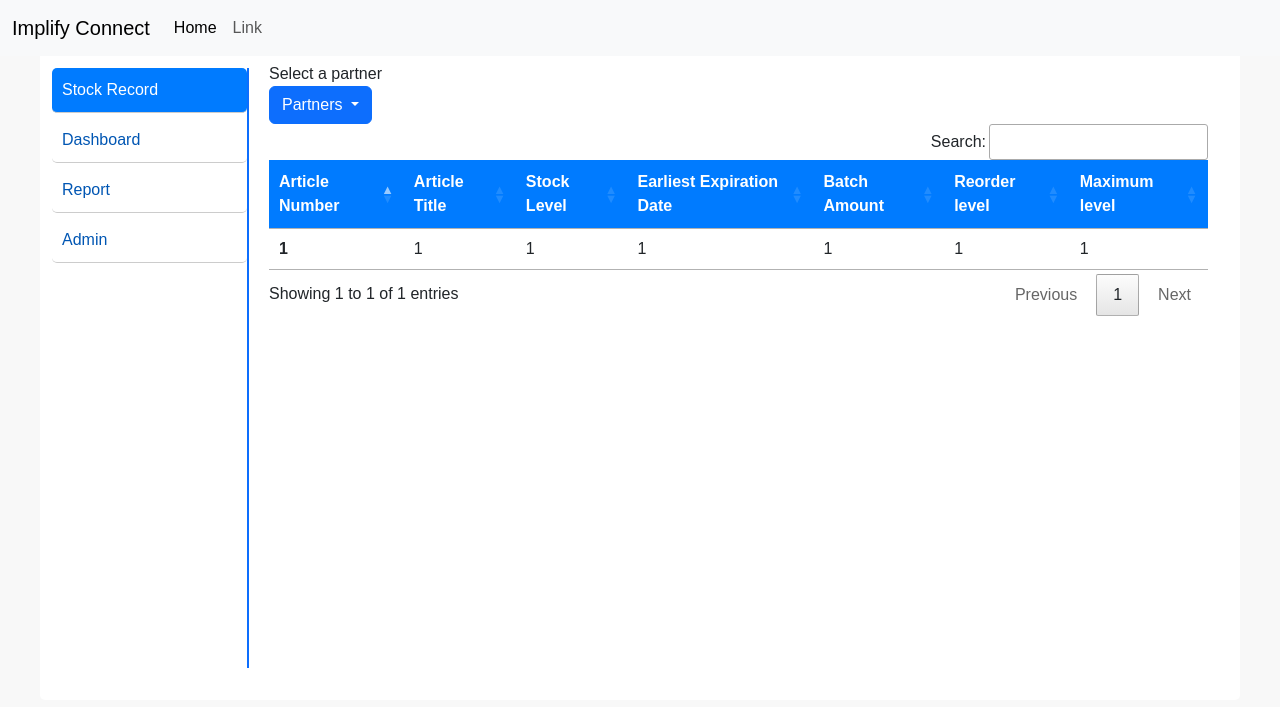
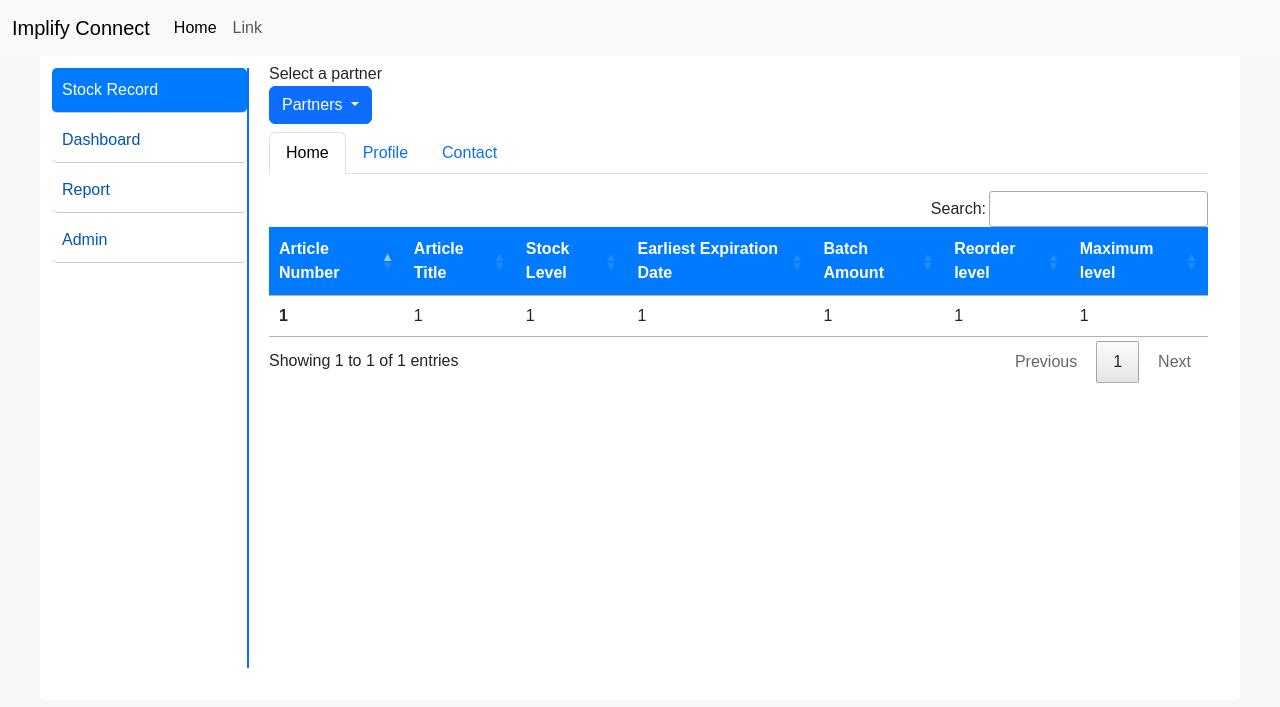
Before and after one commit to yedhukrishnaG/django, a Django app: page /newstockrecordview/ in a window 1280 px wide. Shown: the top 707 px of the page. Run offline with Django 4.2, Linux system fonts and the light colour scheme; some libraries are stand-ins or nearby versions.

Commit message:
added horizontal tabs

```diff
--- a/django/hello_django/templates/newstockrecordview.html
+++ b/django/hello_django/templates/newstockrecordview.html
@@ -4,6 +4,8 @@
     <meta charset="UTF-8">
     <meta name="viewport" content="width=device-width, initial-scale=1.0">
     <title>New Stock Record View</title>
+    <script src="https://cdn.jsdelivr.net/npm/bootstrap@5.3.0-alpha1/dist/js/bootstrap.bundle.min.js"></script>
+
     <link href="https://cdn.jsdelivr.net/npm/bootstrap@5.3.0-alpha1/dist/css/bootstrap.min.css" rel="stylesheet">
     <link rel="stylesheet" type="text/css" href="https://cdn.datatables.net/1.10.24/css/jquery.dataTables.css">
     <style>
@@ -84,6 +86,16 @@
             color: white; /* Text color */
         }
 
+        .tabview{
+            position: relative;
+            top: 8px;
+        }
+
+        .stocktabletab1{
+            position: relative;
+            top: 25px;
+        }
+
     </style>
 </head>
 <nav class="navbar navbar-expand-lg navbar-light bg-light fixed-top">
@@ -129,7 +141,16 @@
                     <li><a class="dropdown-item" href="#">Action 3</a></li>
                 </ul>
             </div>
-            <div id="stockRecordContent" class="tab-content active">
+            <nav>
+                <div class="nav nav-tabs tabview" id="nav-tab" role="tablist">
+                  <button class="nav-link active" id="nav-home-tab" data-bs-toggle="tab" data-bs-target="#nav-home" type="button" role="tab" aria-controls="nav-home" aria-selected="true">Home</button>
+                  <button class="nav-link" id="nav-profile-tab" data-bs-toggle="tab" data-bs-target="#nav-profile" type="button" role="tab" aria-controls="nav-profile" aria-selected="false">Profile</button>
+                  <button class="nav-link" id="nav-contact-tab" data-bs-toggle="tab" data-bs-target="#nav-contact" type="button" role="tab" aria-controls="nav-contact" aria-selected="false">Contact</button>
+                </div>
+              </nav>
+              <div class="tab-content active " id="nav-tabContent">
+                <div class="tab-pane fade show active" id="nav-home" role="tabpanel" aria-labelledby="nav-home-tab">
+                    <div id="stockRecordContent" class="tab-content active stocktabletab1">
                         <!-- Table for displaying stock records -->
                         <table id="stockRecordTable" class="dataTable">
                             <thead class="table-header-blue">
@@ -158,6 +179,11 @@
                             </tbody>
                         </table>
                     </div>
+                </div>
+                <div class="tab-pane fade" id="nav-profile" role="tabpanel" aria-labelledby="nav-profile-tab">...</div>
+                <div class="tab-pane fade" id="nav-contact" role="tabpanel" aria-labelledby="nav-contact-tab">...</div>
+              </div>
+
             <div id="dashboardContent" class="tab-content">
                 <!-- Content for Dashboard tab -->
                 <p></p>
```
Lines whose indentation alone changed are shown as unchanged.
